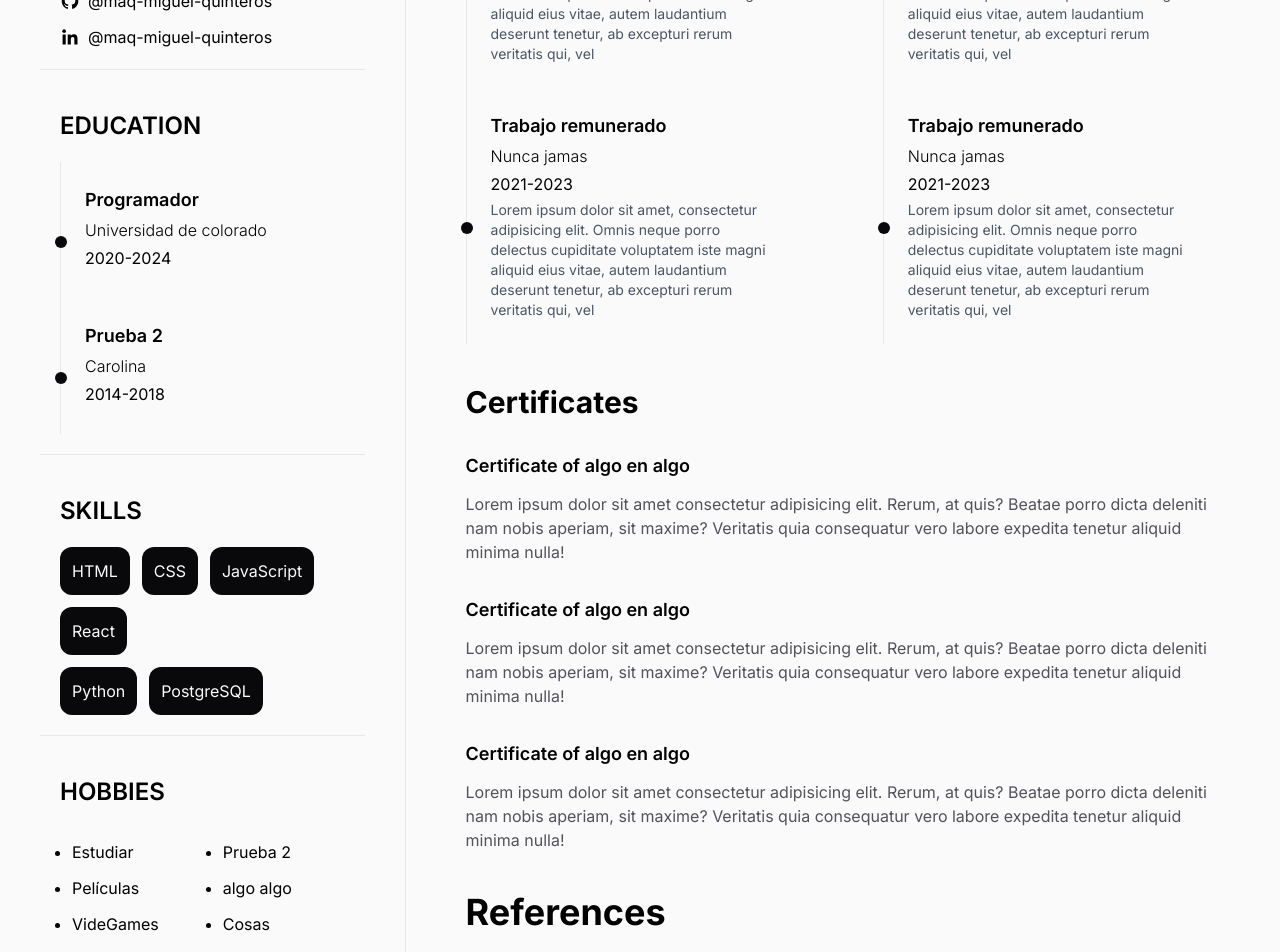
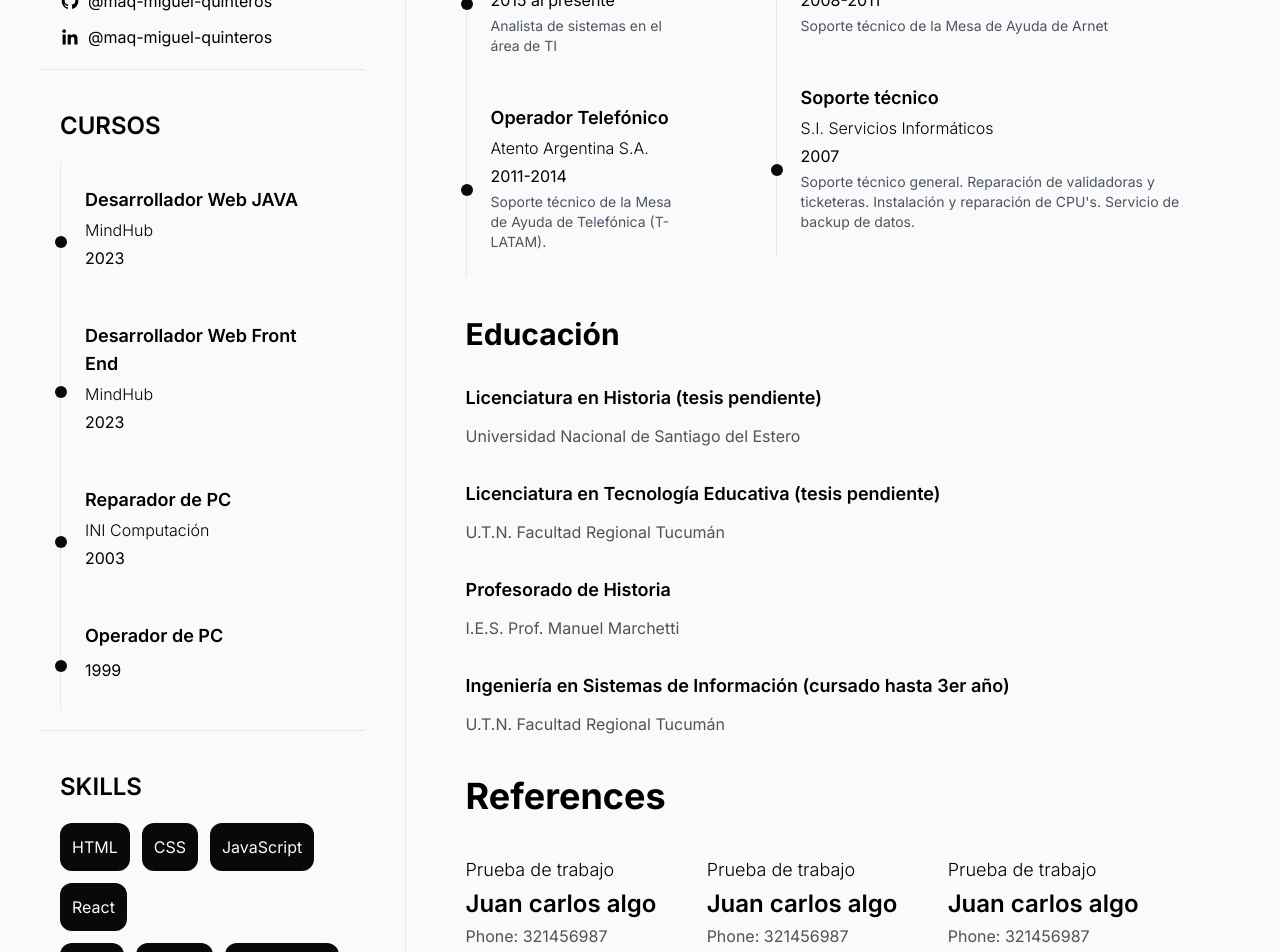
Before and after one commit to maq-miguel-quinteros/maq.ar, a React (Vite) app: page / in a window 1280 px wide. Shown: the part 520-1472 px from the top of the page. Built offline with nearby package versions, Linux system fonts and the light colour scheme.

Commit message:
actualizando datos

```diff
--- a/src/pages/HeaderLeft.jsx
+++ b/src/pages/HeaderLeft.jsx
@@ -44,30 +44,39 @@ export default function HeaderLeft({darkMode, toggleDarkMode}) {
                     </ul>
                 </AsideCard>
 
-                <AsideCard title='SOCIAL'>
+                <AsideCard title='REDES SOCIALES'>
                     <ul className='space-y-3'>
                         <li className='flex items-center gap-2'>
                             <BiLogoGithub className='text-xl' />
-                            <span>@maq-miguel-quinteros</span>
+                            <span><a className='dark:hover:bg-zinc-700' href='https://github.com/maq-miguel-quinteros' target='_blank' >@maq-miguel-quinteros</a></span>
                         </li>
                         <li className='flex items-center gap-2'>
                             <BiLogoLinkedin className='text-xl' />
-                            <span>@maq-miguel-quinteros</span>
+                            <span><a className='dark:hover:bg-zinc-700' href='https://www.linkedin.com/in/maq-miguel-quinteros/' target='_blank'>@maq-miguel-quinteros</a></span>
                         </li>
                     </ul>
                 </AsideCard>
 
-                <AsideCard title='EDUCATION'>
+                <AsideCard title='CURSOS'>
                     <ul>
                         <LiDot
-                            field='Programador'
-                            place='Universidad de colorado'
-                            year='2020-2024'
+                            field='Desarrollador Web JAVA'
+                            place='MindHub'
+                            year='2023'
                         />
                         <LiDot
-                            field='Prueba 2'
-                            place='Carolina'
-                            year='2014-2018'
+                            field='Desarrollador Web Front End'
+                            place='MindHub'
+                            year='2023'
+                        />
+                        <LiDot
+                            field='Reparador de PC'
+                            place='INI Computación'
+                            year='2003'
+                        />
+                        <LiDot
+                            field='Operador de PC'
+                            year='1999'
                         />
                     </ul>
                 </AsideCard>
@@ -81,27 +90,29 @@ export default function HeaderLeft({darkMode, toggleDarkMode}) {
                             <SpanItem name='React' />
                         </div>
                         <div className='flex flex-wrap gap-3'>
+                            <SpanItem name='JAVA'/>
                             <SpanItem name='Python'/>
                             <SpanItem name='PostgreSQL'/>
                         </div>
                     </div>
 
                 </AsideCard>
-                <AsideCard title='HOBBIES'>
+                <AsideCard title='INTERESES'>
                     <div className='flex flex-wrap gap-16 p-3'>
                         <ul className='flex list-disc flex-col gap-3'>
-                            <li>Estudiar</li>
-                            <li>Películas</li>
-                            <li>VideGames</li>
+                            <li>Literatura de ciencia ficción</li>
+                            <li>Música</li>
+                            <li>Cine clásico</li>
+                            <li>Juegos de estrategia</li>
                         </ul>
                         <ul className='flex list-disc flex-col gap-3'>
-                            <li>Prueba 2</li>
-                            <li>algo algo</li>
-                            <li>Cosas</li>
+                            <li>Bandas de rock en vivo</li>
+                            <li>Bailar salsa</li>
+                            <li>Frontón</li>
                         </ul>
                     </div>
                 </AsideCard>
-                <AsideCard title='LANGUAGES'>
+                <AsideCard title='IDIOMAS'>
                     <ul className='flex list-disc flex-col gap-3'>
                         <li>Español</li>
                         <li>Ingles</li>
--- a/src/pages/Home.jsx
+++ b/src/pages/Home.jsx
@@ -7,38 +7,38 @@ export default function Home() {
         <div className="min-h-screen flex-[3] transition-all duration-500 dark:bg-zinc-950 dark:text-zinc-50">
             <main className="flex max-w-[1000px] flex-col gap-10 p-5 md:mx-10 md:py-14">
                 <div className="space-y-5">
-                    <h1 className="text-2xl font-bold md:text-4xl">About</h1>
-                    <p className="text-sm text-zinc-600 dark:text-zinc-400 md:text-base">Lorem ipsum dolor sit amet, consectetur adipisicing elit. Omnis neque porro delectus cupiditate voluptatem iste magni aliquid eius vitae, autem laudantium deserunt tenetur, ab excepturi rerum veritatis qui, vel veniam? Lorem, ipsum dolor sit amet consectetur adipisicing elit. Sint animi quam error ipsam adipisci, alias aspernatur sequi quidem iste neque rem ad molestiae harum aliquid, facere id vel voluptatibus earum.</p>
+                    <h1 className="text-2xl font-bold md:text-4xl">Sobre mí</h1>
+                    <p className="text-sm text-zinc-600 dark:text-zinc-400 md:text-base">Estoy interesando en varios aspectos de la cultura como la historia, la música y el cine, así como también en los cambios de los medios comunicación y la tecnología de la información, que me gustan a conocer y estudiar, muchas veces por mi cuenta y otras mediante cursos de formación. También. Estoy particularmente interesado en la programación para la web, en lo relacionado al manejo de bases de datos desde el backend y la lógica para la presentación de esos datos en el frontend. Busco aprender más sobre los lenguajes de programación ya conozco, en lo relacionado a estructura de proyectos, frameworks o librerías de uso en la actualidad. Soy proactivo y busco actualizarme constantemente.</p>
                 </div>
                 <div className="space-y-10">
-                    <h2 className="text-1xl font-bold md:text-3xl">Experience</h2>
+                    <h2 className="text-1xl font-bold md:text-3xl">Experiencia profesional</h2>
                     <div className="flex flex-col lg:flex-row lg:gap-20">
                         <ul>
                             <LiDot
-                                field='Trabajo remunerado'
-                                place='Nunca jamas'
-                                year='2021-2023'
-                                detail='Lorem ipsum dolor sit amet, consectetur adipisicing elit. Omnis neque porro delectus cupiditate voluptatem iste magni aliquid eius vitae, autem laudantium deserunt tenetur, ab excepturi rerum veritatis qui, vel'
+                                field='Analista de Sistemas'
+                                place='Banco Macro'
+                                year='2015 al presente'
+                                detail='Analista de sistemas en el área de TI'
                             />
                             <LiDot
-                                field='Trabajo remunerado'
-                                place='Nunca jamas'
-                                year='2021-2023'
-                                detail='Lorem ipsum dolor sit amet, consectetur adipisicing elit. Omnis neque porro delectus cupiditate voluptatem iste magni aliquid eius vitae, autem laudantium deserunt tenetur, ab excepturi rerum veritatis qui, vel'
+                                field='Operador Telefónico'
+                                place='Atento Argentina S.A.'
+                                year='2011-2014'
+                                detail='Soporte técnico de la Mesa de Ayuda de Telefónica (T-LATAM).'
                             />
                         </ul>
                         <ul>
                             <LiDot
-                                field='Trabajo remunerado'
-                                place='Nunca jamas'
-                                year='2021-2023'
-                                detail='Lorem ipsum dolor sit amet, consectetur adipisicing elit. Omnis neque porro delectus cupiditate voluptatem iste magni aliquid eius vitae, autem laudantium deserunt tenetur, ab excepturi rerum veritatis qui, vel'
+                                field='Operador Telefónico'
+                                place='Teleperformance'
+                                year='2008-2011'
+                                detail='Soporte técnico de la Mesa de Ayuda de Arnet'
                             />
                             <LiDot
-                                field='Trabajo remunerado'
-                                place='Nunca jamas'
-                                year='2021-2023'
-                                detail='Lorem ipsum dolor sit amet, consectetur adipisicing elit. Omnis neque porro delectus cupiditate voluptatem iste magni aliquid eius vitae, autem laudantium deserunt tenetur, ab excepturi rerum veritatis qui, vel'
+                                field='Soporte técnico'
+                                place='S.I. Servicios Informáticos'
+                                year='2007'
+                                detail="Soporte técnico general. Reparación de validadoras y ticketeras. Instalación y reparación de CPU's. Servicio de backup de datos."
                             />
 
                         </ul>
@@ -47,16 +47,20 @@ export default function Home() {
                     </div>
                 </div>
                 <div className='max-w-3xl space-y-8'>
-                    <h2 className="text-1xl font-bold md:text-3xl">Certificates</h2>
+                    <h2 className="text-1xl font-bold md:text-3xl">Educación</h2>
                     <CertificateCard
-                        title='Certificate of algo en algo'
-                        text='Lorem ipsum dolor sit amet consectetur adipisicing elit. Rerum, at quis? Beatae porro dicta deleniti nam nobis aperiam, sit maxime? Veritatis quia consequatur vero labore expedita tenetur aliquid minima nulla!'/>
+                        title='Licenciatura en Historia (tesis pendiente)'
+                        text='Universidad Nacional de Santiago del Estero'
+                    />
                     <CertificateCard
-                        title='Certificate of algo en algo'
-                        text='Lorem ipsum dolor sit amet consectetur adipisicing elit. Rerum, at quis? Beatae porro dicta deleniti nam nobis aperiam, sit maxime? Veritatis quia consequatur vero labore expedita tenetur aliquid minima nulla!'/>
+                        title='Licenciatura en Tecnología Educativa (tesis pendiente)'
+                        text='U.T.N. Facultad Regional Tucumán'/>
                     <CertificateCard
-                        title='Certificate of algo en algo'
-                        text='Lorem ipsum dolor sit amet consectetur adipisicing elit. Rerum, at quis? Beatae porro dicta deleniti nam nobis aperiam, sit maxime? Veritatis quia consequatur vero labore expedita tenetur aliquid minima nulla!'/>
+                        title='Profesorado de Historia'
+                        text='I.E.S. Prof. Manuel Marchetti'/>
+                    <CertificateCard
+                        title='Ingeniería en Sistemas de Información (cursado hasta 3er año)'
+                        text='U.T.N. Facultad Regional Tucumán'/>
                 </div>
                 <div className='space-y-10'>
                     <h2 className="text-2xl font-bold md:text-4xl">References</h2>
```
